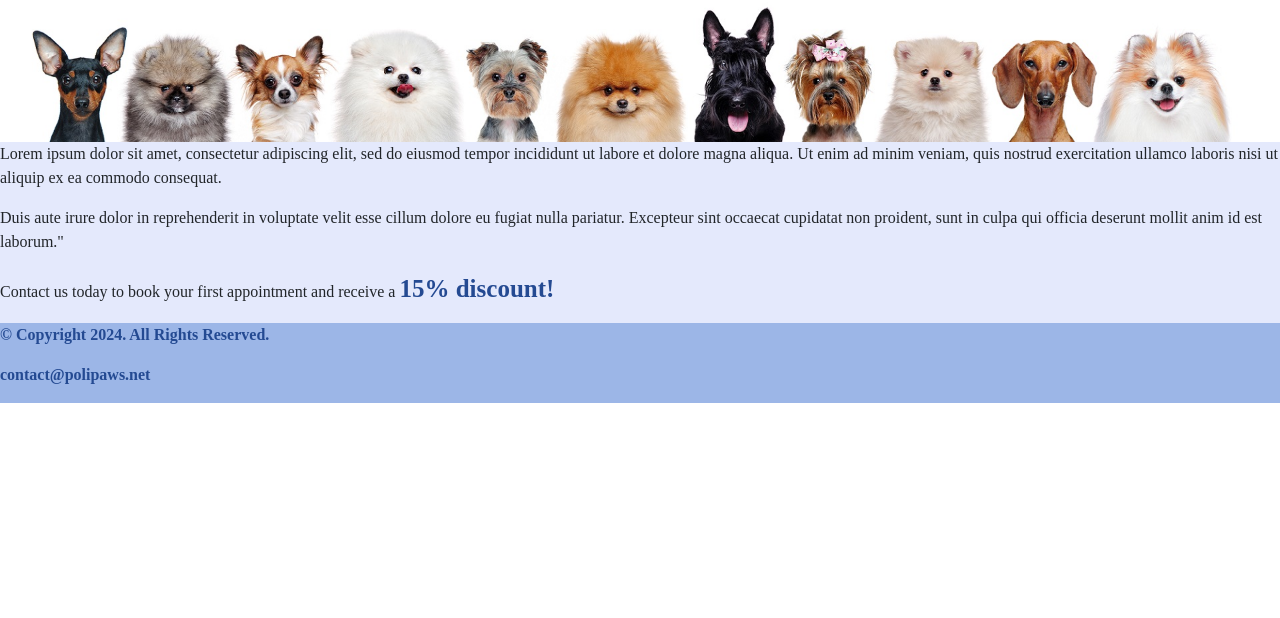
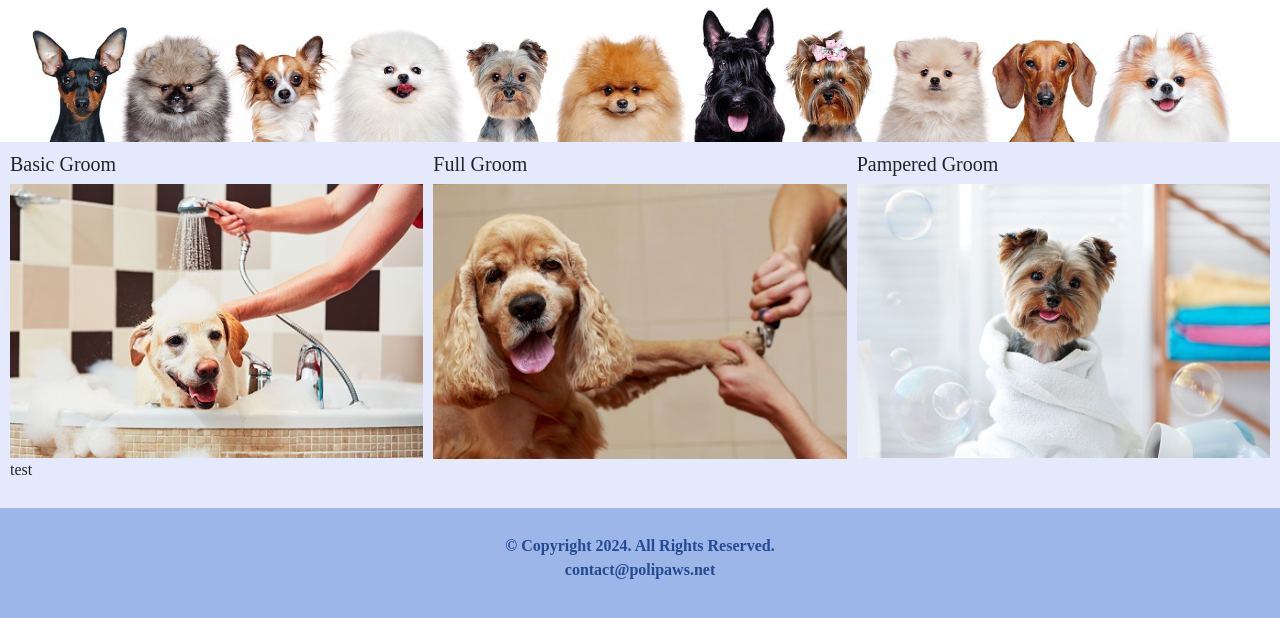
Before and after one commit to joshuawatford/FinalExamProject, a plain HTML site: page services.html in a window 1280 px wide. Shown: the part 116-734 px from the top of the page. Drawn offline with nearby package versions, Linux system fonts and the light colour scheme; a web font is replaced by a local one.

Commit message:
added images to services page, made them adjust size based on screen size

```diff
--- a/services.html
+++ b/services.html
@@ -13,7 +13,7 @@
   <link rel="stylesheet" href="style.css">
 </head>
 
-<body>
+<body class="services">
     <div class="grid">
       <div class="header-nav-container">  <!-- New container for header and nav -->
         <header>
@@ -49,20 +49,23 @@
         </nav>
       </div>
       <!-- Banner Image -->
-      <img src="images/dog-banner.jpg" alt="banner" class="banner">
+      <img src="images/dog-banner.jpg" alt="doggie-banner" class="doggie-banner">
 
       <!-- Main Content -->
-      <main>
+      <main class="groomoptions">
         <section>
-          <p>Lorem ipsum dolor sit amet, consectetur adipiscing elit, sed do eiusmod tempor incididunt ut labore et dolore magna aliqua. Ut enim ad minim veniam, quis nostrud exercitation ullamco laboris nisi ut aliquip ex ea commodo consequat.</p>
+          <h5>Basic Groom</h5>
+          <img src="images/dog-bath.jpg" alt="dog receiving bath" class="doggie-bath">
+          <p>test</p>
         </section>
 
         <section>
-          <p>Duis aute irure dolor in reprehenderit in voluptate velit esse cillum dolore eu fugiat nulla pariatur. Excepteur sint occaecat cupidatat non proident, sunt in culpa qui officia deserunt mollit anim id est laborum."</p>
+          <h5>Full Groom</h5>
+          <img src="images/dog-nail-trim.jpg" alt="dog getting its nails trimmed" class="doggie-nail-trim">
         </section>
         <section>
-          <p>Contact us today to book your first appointment and receive a <span>15% discount!</span>
-          </p>
+          <h5>Pampered Groom</h5>
+          <img src="images/dog-towel.jpg" alt="dog wrapped in towel" class="doggie-towel">
         </section>
       </main>
 
--- a/style.css
+++ b/style.css
@@ -1,6 +1,7 @@
 html {
   height: 100%;
   width: 100%;
+  background-color: #9cb6e7;
 }
 /*header and footer background #9cb6e7
 header font Sofia
@@ -14,7 +15,7 @@ footer font  trirong*/
   display: flex;
   flex-direction: row;
   height: auto;
-  background-color: #ffff00;
+  background-color:
 }
 header {
   display: flex;
@@ -52,7 +53,7 @@ nav{
     gap: 65px;
   }
 }
-img{
+.doggie-banner{
   width: 100%;
   height: auto;
 }
@@ -67,16 +68,33 @@ main{
     font-weight: bold;
   }
 }
+
+.groomoptions{
+  flex-direction: row;
+  padding: 10px;
+  gap: 10px;
+  justify-content: space-between;
+}
+.doggie-bath, .doggie-nail-trim, .doggie-towel{
+  width: 100%;
+  height: auto;
+
+}
+
+
 footer{
   display: flex;
   flex-direction: column;
+  align-items: center;
+  justify-content: center;
   color: #244a92;;
   background-color: #9cb6e7;
   font-family: "Trirong", serif;
   font-weight: bold;
-  .p{
-    text-align: center;
-  }
+  height: 100px;
+}
+footer p{
+  margin: 0;
 }
 
 @media (max-width: 768px) {
```
